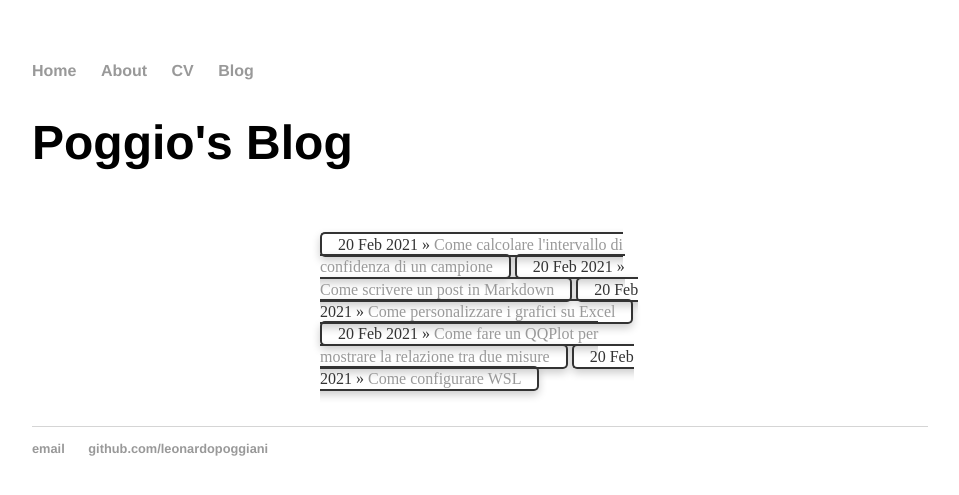
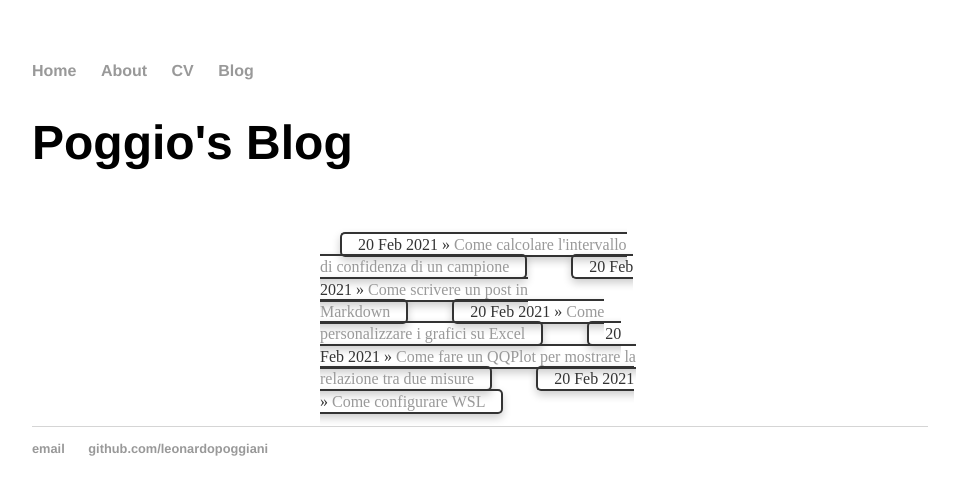
Before and after one commit to leonardopoggiani/leonardopoggiani.github.io, a Jekyll site: the page built from blog/index.html, in a window 1280 px wide. Shown: the top 495 px of the page, without its empty margins (160-1119 px from the left). Built offline with Jekyll 4.4.1, drawn with Linux system fonts in a browser that asks for light colours.

Commit message:
Update main.css

```diff
--- a/css/main.css
+++ b/css/main.css
@@ -34,7 +34,7 @@ ul.posts li {
   padding: 2px 16px;
   border-radius: 5px;
   display: inline;
-  margin: 20px auto 40px;
+  margin: 20px;
 }
 
 ul.posts li:hover {
```
